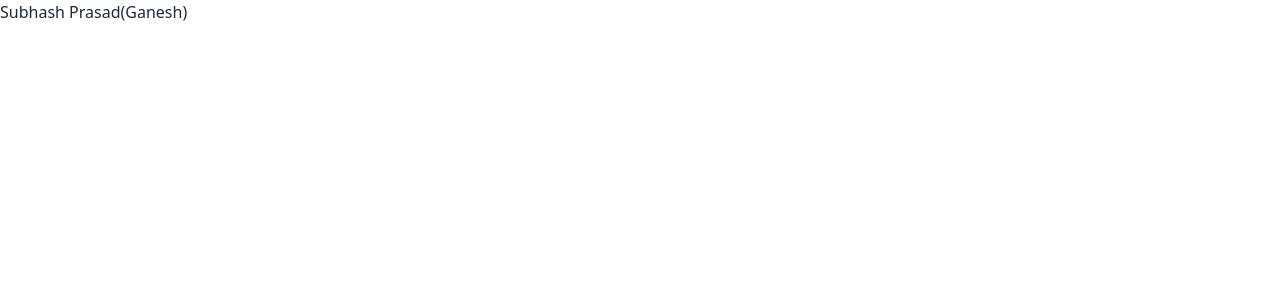
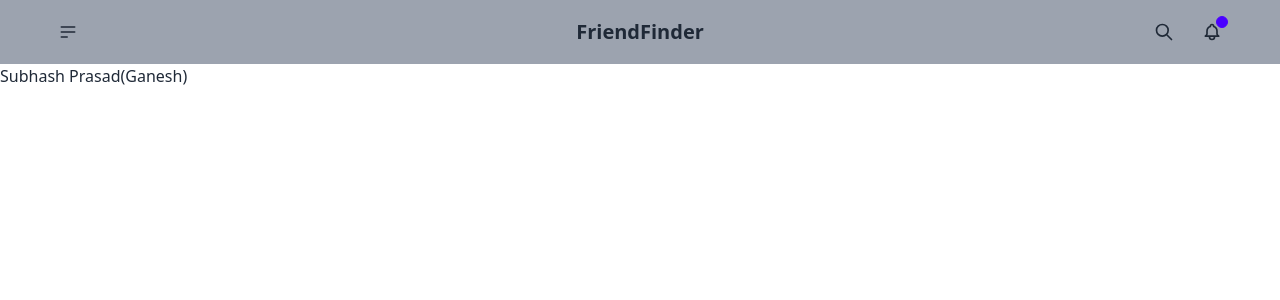
Before and after one commit to subhashdippu/Tutedude, a React (Create React App) app: page / in a window 1280 px wide. Shown: the top 300 px of the page. Built offline with nearby package versions, Linux system fonts and the light colour scheme.

Commit message:
adding navbar

```diff
--- /dev/null
+++ b/src/components/Navbar.js
@@ -0,0 +1,87 @@
+import React from "react";
+import { Link } from "react-router-dom";
+
+function Navbar() {
+  return (
+    <div className="navbar px-11 bg-gray-400 ">
+      <div className="navbar-start ">
+        <div className="dropdown">
+          <div tabIndex={0} role="button" className="btn btn-ghost btn-circle">
+            <svg
+              xmlns="http://www.w3.org/2000/svg"
+              className="h-5 w-5"
+              fill="none"
+              viewBox="0 0 24 24"
+              stroke="currentColor"
+            >
+              <path
+                strokeLinecap="round"
+                strokeLinejoin="round"
+                strokeWidth="2"
+                d="M4 6h16M4 12h16M4 18h7"
+              />
+            </svg>
+          </div>
+          <ul
+            tabIndex={0}
+            className="menu menu-sm dropdown-content bg-ghost-100 rounded-box z-[1] mt-3 w-20 p-4 shadow"
+          >
+            <Link to="/">
+              <a className="btn-ghost py-1">Home</a>
+            </Link>
+            <Link to="/signup">
+              <a className="btn-ghost py-1">SignUp</a>
+            </Link>
+            <Link to="/signin">
+              <a className="btn-ghost py-1">SignIn</a>
+            </Link>
+          </ul>
+        </div>
+      </div>
+      <div className="navbar-center">
+        <Link>
+          <a className="btn btn-ghost text-xl">FriendFinder</a>
+        </Link>
+      </div>
+      <div className="navbar-end">
+        <button className="btn btn-ghost btn-circle">
+          <svg
+            xmlns="http://www.w3.org/2000/svg"
+            className="h-5 w-5"
+            fill="none"
+            viewBox="0 0 24 24"
+            stroke="currentColor"
+          >
+            <path
+              strokeLinecap="round"
+              strokeLinejoin="round"
+              strokeWidth="2"
+              d="M21 21l-6-6m2-5a7 7 0 11-14 0 7 7 0 0114 0z"
+            />
+          </svg>
+        </button>
+        <button className="btn btn-ghost btn-circle">
+          <div className="indicator">
+            <svg
+              xmlns="http://www.w3.org/2000/svg"
+              className="h-5 w-5"
+              fill="none"
+              viewBox="0 0 24 24"
+              stroke="currentColor"
+            >
+              <path
+                strokeLinecap="round"
+                strokeLinejoin="round"
+                strokeWidth="2"
+                d="M15 17h5l-1.405-1.405A2.032 2.032 0 0118 14.158V11a6.002 6.002 0 00-4-5.659V5a2 2 0 10-4 0v.341C7.67 6.165 6 8.388 6 11v3.159c0 .538-.214 1.055-.595 1.436L4 17h5m6 0v1a3 3 0 11-6 0v-1m6 0H9"
+              />
+            </svg>
+            <span className="badge badge-xs badge-primary indicator-item"></span>
+          </div>
+        </button>
+      </div>
+    </div>
+  );
+}
+
+export default Navbar;
--- a/src/pages/Main.js
+++ b/src/pages/Main.js
@@ -1,10 +1,10 @@
 import React from "react";
 import { Outlet } from "react-router-dom";
-
+import Navbar from "../components/Navbar";
 function HomePage() {
   return (
     <div>
-      {/* <Navbar /> */}
+      <Navbar />
       <Outlet />
     </div>
   );
```
